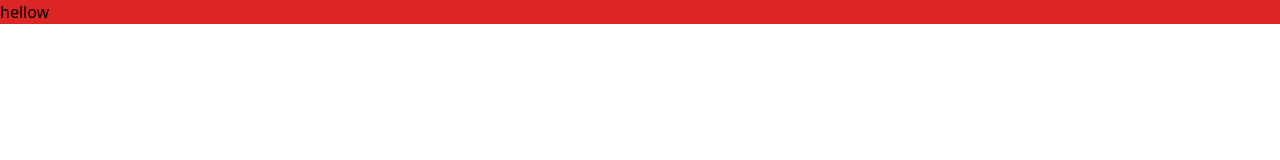
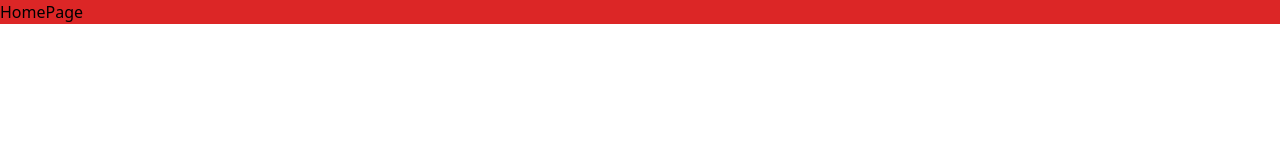
Before and after one commit to abhistark007/My-Portfolio, a React (Create React App) app: page / in a window 1280 px wide. Shown: the top 160 px of the page. Built offline with nearby package versions, Linux system fonts and the light colour scheme.

Commit message:
Added boiler plate code for HomePage and ErrorPage

```diff
--- a/src/App.js
+++ b/src/App.js
@@ -1,10 +1,15 @@
-
+import HomePage from './pages/HomePage';
+import ErrorPage from './pages/ErrorPage';
+import { Route, Routes } from 'react-router-dom';
 import './App.css';
 
 function App() {
   return (
     <div className="App bg-red-600">
-      hellow
+      <Routes>
+        <Route path='/' element={<HomePage/>}/>
+        <Route path='*' element={<ErrorPage/>}/>
+      </Routes>
     </div>
   );
 }
--- a/src/pages/ErrorPage.js
+++ b/src/pages/ErrorPage.js
@@ -0,0 +1,9 @@
+import React from 'react'
+
+function ErrorPage() {
+  return (
+    <div>ErrorPage</div>
+  )
+}
+
+export default ErrorPage
--- a/src/pages/HomePage.js
+++ b/src/pages/HomePage.js
@@ -0,0 +1,9 @@
+import React from 'react'
+
+function HomePage() {
+  return (
+    <div>HomePage</div>
+  )
+}
+
+export default HomePage
```
